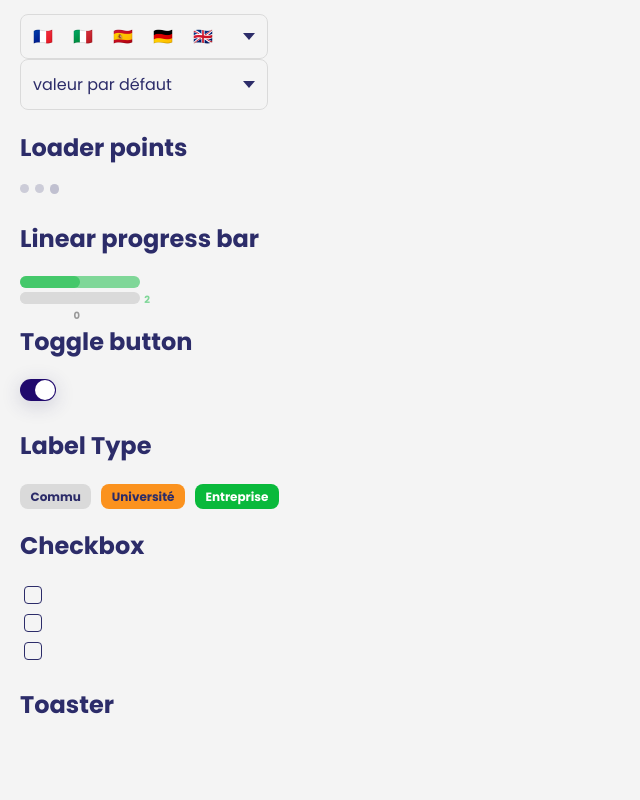
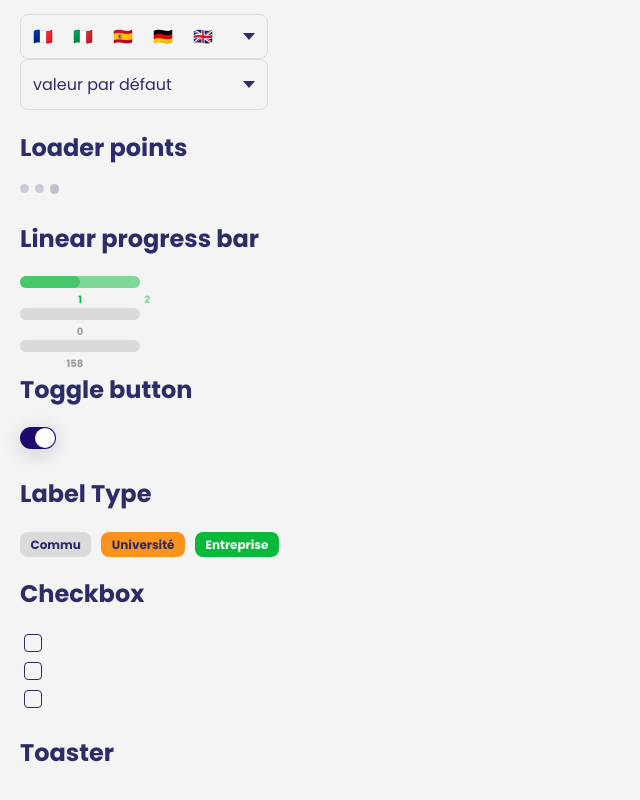
Before and after one commit to Ma-Petite-Planete/ma-petite-librairie, a React (Vite) app: page / in a window 1280 px wide. Shown: the part 4920-5720 px from the top of the page, without its empty margins (0-640 px from the left). Built offline with nearby package versions, Linux system fonts and the light colour scheme; a web font is replaced by a local one.

Commit message:
save update linearprogressbar

```diff
--- a/src/App.css
+++ b/src/App.css
@@ -14,3 +14,6 @@
   flex-wrap: wrap;
   gap: 10px;
 }
+.linear_progress_bar_container>div{
+  margin-top: 20px;
+}
--- a/src/App.tsx
+++ b/src/App.tsx
@@ -493,18 +493,24 @@ function App() {
       <MppLoaderDots />
 
       <h2>Linear progress bar</h2>
+      <div className = "linear_progress_bar_container">
         <MppLinearProgressBar
-        conditionForGreen={(1/2) < 2}
-        conditionForRed={(1/2) > 3}
+          conditionForGreen={1 / 2 < 2}
+          conditionForRed={1 / 2 > 3}
           maxValue={2}
           value={1}
         />
         <MppLinearProgressBar
-        conditionForGreen={(0 / 1) >= 1}
-        conditionForRed={(0 / 1) <.8}
+          conditionForGreen={0 / 1 >= 1}
+          conditionForRed={0 / 1 < 0.8}
           maxValue={1}
           value={0}
         />
+        <MppLinearProgressBar
+          value={158}
+          displayValueAsDefault={true}
+        />
+      </div>
 
       <h2>Toggle button</h2>
       <div style={{ width: '40%' }}>
--- a/src/components/MppLinearProgressBar/MppLinearProgressBar.tsx
+++ b/src/components/MppLinearProgressBar/MppLinearProgressBar.tsx
@@ -1,12 +1,26 @@
 import React from 'react';
 import './mpp_linear_progress_bar.css';
-interface LinearProgressBarProps {
+interface BaseProps {
+  value: number;
+  useValueAsProgressBarWidth?: boolean;
+}
+
+type PropsWithDefault = {
+  displayValueAsDefault: true;
+  conditionForGreen?: null;
+  conditionForRed?: null;
+  maxValue?: null;
+};
+
+type PropsWithConditions = {
+  displayValueAsDefault?: false;
+  conditionForGreen: boolean;
+  conditionForRed: boolean;
   maxValue: number;
-  value: number;
-  conditionForRed: boolean;
-  conditionForGreen: boolean;
-  displayRawValue?: boolean;
-}
+};
+
+export type LinearProgressBarProps = BaseProps &
+  (PropsWithDefault | PropsWithConditions);
 
 export enum ColumnType {
   league_created_vs_previsions,
@@ -44,11 +58,17 @@ export const MppLinearProgressBar: React.FC<LinearProgressBarProps> = ({
   value,
   conditionForGreen,
   conditionForRed,
-  displayRawValue,
+  useValueAsProgressBarWidth = false,
+  displayValueAsDefault,
 }) => {
-  const progressBarPercentage = Math.round((value / maxValue) * 100);
+  const progressBarPercentage = (() => {
+    if (displayValueAsDefault || value === 0) return 51;
+    if (useValueAsProgressBarWidth) return value;
+    return maxValue ? Math.round((value / maxValue) * 100) : 0;
+  })();
+
   const colorToDisplay = (): ProgressBarStyle => {
-    if (value === 0) {
+    if (value === 0 || displayValueAsDefault) {
       return ProgressBarStyle.default;
     } else if (conditionForGreen) {
       return ProgressBarStyle.green;
@@ -66,24 +86,22 @@ export const MppLinearProgressBar: React.FC<LinearProgressBarProps> = ({
           <div className="progress_bar background_value--indicator">
             <div
               className="linear_progress_bar--main_value"
-              style={
-                value !== 0
-                  ? {
-                      width: `${displayRawValue ? value : progressBarPercentage}%`,
-                    }
-                  : null
-              }
+              style={{
+                width: `${progressBarPercentage}%`,
+              }}
             >
               <div className="progress_bar main_value--indicator"></div>
               <p className="main_value--value">{Math.round(value)}</p>
             </div>
           </div>
         </div>
-        <p
-          className={`background_value--max_value ${progressBarPercentage >= 100 ? 'hide' : 'end_line_number'}`}
-        >
-          {maxValue}
-        </p>
+        {!displayValueAsDefault && (
+          <p
+            className={`background_value--max_value ${progressBarPercentage >= 100 ? 'hide' : 'end_line_number'}`}
+          >
+            {maxValue}
+          </p>
+        )}
       </div>
     </>
   );
--- a/src/components/MppLinearProgressBar/mpp_linear_progress_bar.css
+++ b/src/components/MppLinearProgressBar/mpp_linear_progress_bar.css
@@ -14,7 +14,7 @@
 .background_value--max_value {
   font-size: 10px;
   font-weight: 700;
-  right: 0;
+  right: -2px;
   position: absolute;
 }
 
@@ -39,10 +39,6 @@
 .default .progress_bar {
   background-color: var(--medium_grey);
   width: 100%;
-}
-
-.default .linear_progress_bar--main_value {
-  width: 50%;
 }
 
 /*--------------- RED ---------------*/
```
Also changed, not shown: 3 other files (tests, documents, lock files or other folders). Lines whose indentation alone changed are shown as unchanged.
